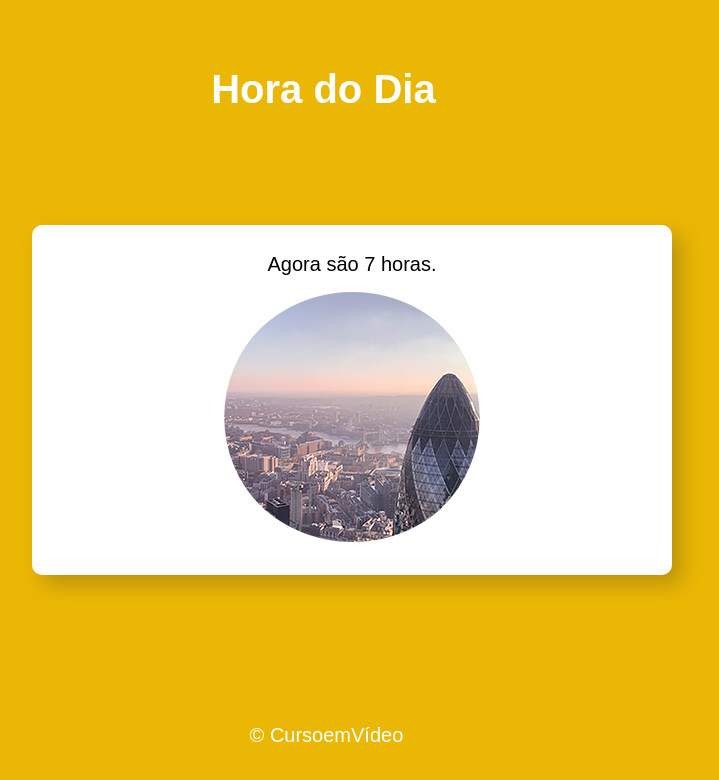
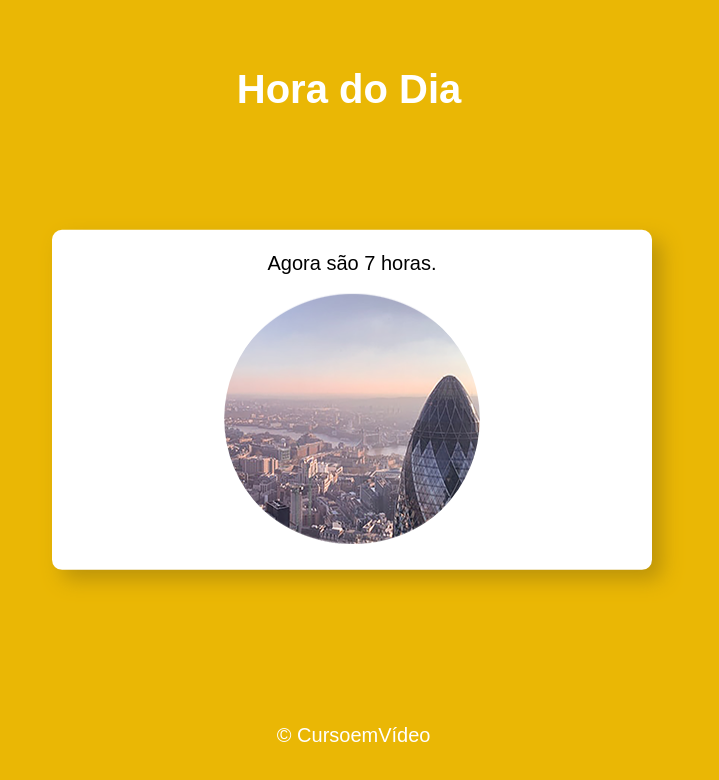
Before and after one commit to Chandoninha/Hora-do-dia, a plain HTML site: page index.html in a window 1280 px wide. Shown: the whole page, without its empty margins (288-1007 px from the left). Drawn offline with Linux system fonts and the light colour scheme.

Commit message:
Feito responividade em outros aparelhos

```diff
--- a/estilo.css
+++ b/estilo.css
@@ -1,19 +1,189 @@
+@media(min-width: 360px){
+    header{
+        top: 5%;
+        left: 4rem;
+        position: absolute;
+    }
+    footer{
+        text-align: center;
+        position: absolute;
+        top:88%;
+        left: 6rem;
+    }
+
+    section{
+        background: white;
+        border-radius: 10px;
+        max-width: 36rem;
+        padding: 0.75rem;
+        width: 80%;
+        margin: auto;
+        color: black;
+        box-shadow: 5px 5px 10px #080080;
+        position: absolute;
+        top: 50%;
+        left: 50%;
+        transform: translate(-50%, -50%);
+    }
+}
+
+@media(min-width: 390px){
+    header{
+        top: 5%;
+        left: 5.2rem;
+        position: absolute;
+    }
+    footer{
+        text-align: center;
+        position: absolute;
+        top:88%;
+        left: 7.2rem;
+    }
+
+    section{
+        background: white;
+        border-radius: 10px;
+        max-width: 36rem;
+        padding: 0.75rem;
+        width: 80%;
+        margin: auto;
+        color: black;
+        box-shadow: 5px 5px 10px #080080;
+        position: absolute;
+        top: 50%;
+        left: 50%;
+        transform: translate(-50%, -50%);
+    }
+}
+
+@media(min-width: 428px){
+    header{
+        top: 5%;
+        left: 6.3rem;
+        position: absolute;
+    }
+    footer{
+        text-align: center;
+        position: absolute;
+        top:88%;
+        left: 8.6rem;
+    }
+
+    section{
+        background: white;
+        border-radius: 10px;
+        max-width: 36rem;
+        padding: 0.75rem;
+        width: 80%;
+        margin: auto;
+        color: black;
+        box-shadow: 5px 5px 10px #080080;
+        position: absolute;
+        top: 50%;
+        left: 50%;
+        transform: translate(-50%, -50%);
+    }
+}
+
+@media(min-width: 800px){
+    header{
+        top: 10%;
+        left: 18.2rem;
+        position: absolute;
+    }
+    footer{
+        text-align: center;
+        position: absolute;
+        top:88%;
+        left: 20.5rem;
+    }
+
+    section{
+        background: white;
+        border-radius: 10px;
+        max-width: 36rem;
+        padding: 0.75rem;
+        width: 80%;
+        margin: auto;
+        color: black;
+        box-shadow: 5px 5px 10px #080080;
+        position: absolute;
+        top: 50%;
+        left: 50%;
+        transform: translate(-50%, -50%);
+    }
+}
+
+@media(min-width: 1280px){
+    header{
+        top: 5%;
+        left: 32.8rem;
+        position: absolute;
+    }
+    footer{
+        text-align: center;
+        position: absolute;
+        top:88%;
+        left: 35.3rem;
+    }
+
+    section{
+        background: white;
+        border-radius: 10px;
+        max-width: 36rem;
+        padding: 0.75rem;
+        width: 80%;
+        margin: auto;
+        color: black;
+        box-shadow: 5px 5px 10px #080080;
+        position: absolute;
+        top: 50%;
+        left: 50%;
+        transform: translate(-50%, -50%);
+    }
+}
+
+@media(min-width: 1366px){
+    header{
+        top: 5%;
+        left: 36rem;
+        position: absolute;
+    }
+
+    footer{
+        text-align: center;
+        position: absolute;
+        top:88%;
+        left: 38.5rem;
+    }
+}
+
+@media(min-width: 1920px){
+    header{
+        top: 5%;
+        left: 52.7rem;
+        position: absolute;
+    }
+
+    footer{
+        text-align: center;
+        position: absolute;
+        top:88%;
+        left: 55.7rem;
+    }
+}
+
 body{
     background: #3225e4;
     font: normal 15pt Arial;
     color: white;
 }
-header{
-    top: 5%;
-    left: 39%;
-    position: absolute;
-}
 
 section{
     background: white;
     border-radius: 10px;
-    max-width: 600px;
-    padding: 20px;
+    max-width: 36rem;
+    padding: 0.75rem;
     width: 80%;
     margin: auto;
     color: black;
@@ -24,24 +194,17 @@ section{
     transform: translate(-50%, -50%);
 }
 
-footer{
-    text-align: center;
-    position: absolute;
-    top:88%;
-    left: 42%;
-}
-
 img{
     clip-path: circle(50% at 50% 50%);
 }
 
 foto{
-    width: 300px;
-    height: 300px;
+    width: 29rem;
+    height: 29rem;
     overflow: hidden;
 }
 
 section div{
-    padding: 8px;
+    padding: 0.60rem;
     text-align: center;
 }
```
